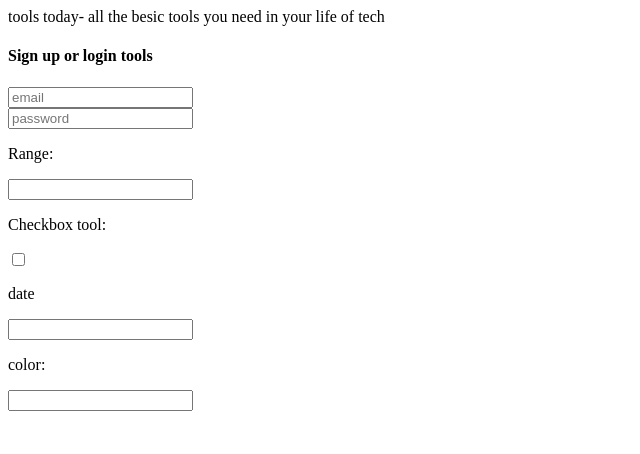
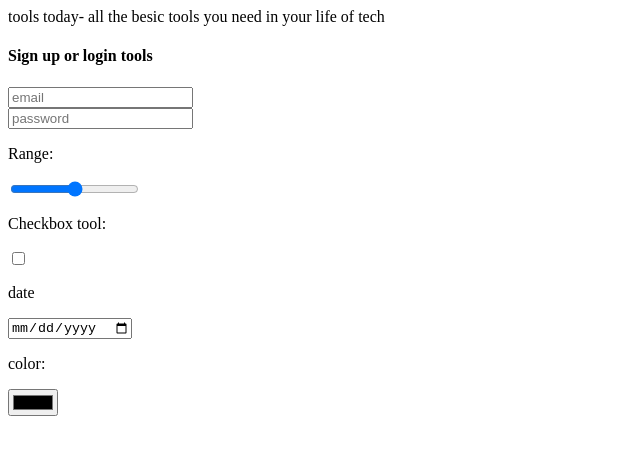
Before and after one commit to yugajain/toolstoday, a plain HTML site: page index.html in a window 1280 px wide. Shown: the whole page, without its empty margins (0-640 px from the left). Drawn offline with Linux system fonts and the light colour scheme.

Commit message:
Update index.html

```diff
--- a/index.html
+++ b/index.html
@@ -8,12 +8,12 @@ tools today- all the besic tools you need in your life of tech
 <br>
 <input type="password" placeholder="password">
 <p>Range:</p>
-<input type="range tool">
+<input type="range">
 <p>Checkbox tool:</p>
 <input type="checkbox">
 <p>date</p>
-<input type="date form">
+<input type="date">
 <p>color:</p>
-<input type="color depriciation">
+<input type="color">
 </body>
 </html>
```
